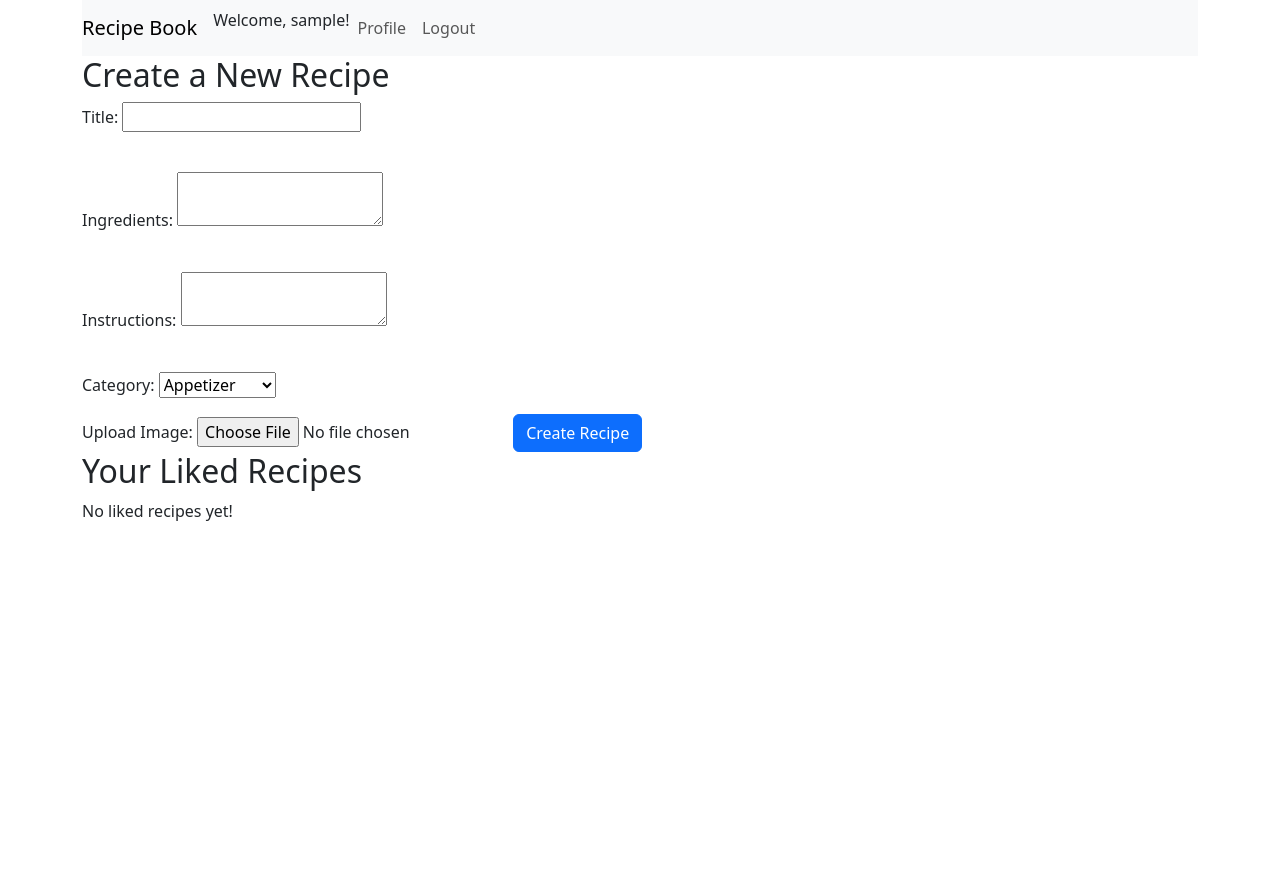
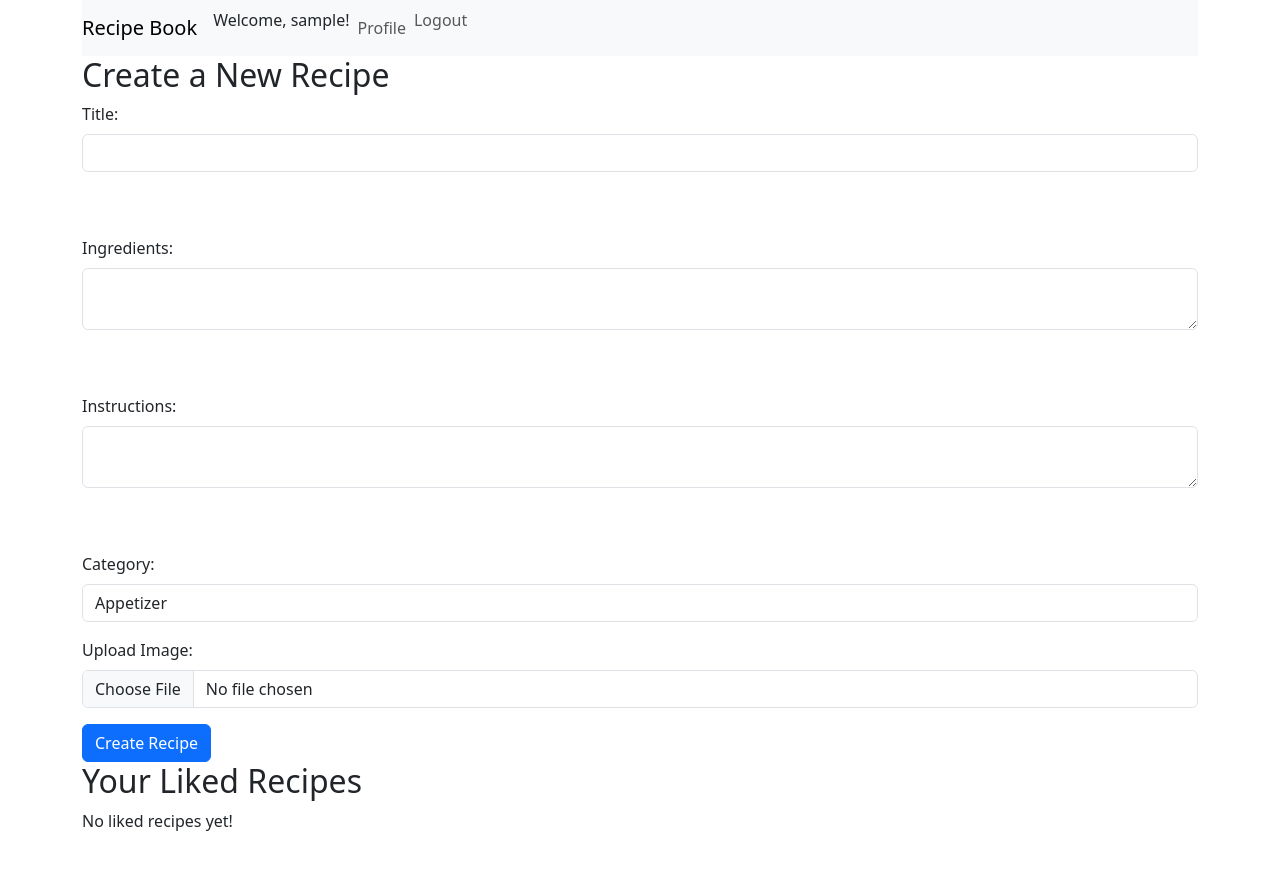
Before and after one commit to Honesty-Beaton/miniproject4HonestyBeaton, a Django app: page /recipebook/profile/ in a window 1280 px wide. Before the commit the page ends 521 px from the top, so only its background shows below. Run offline with Django 5.2, Linux system fonts and the light colour scheme; the visitor is signed in with stand-in values (Sample User, id 1); data that the repository does not hold is empty.

Commit message:
Updated template files to have bootstrap styling

```diff
--- a/mysite/mysite/settings.py
+++ b/mysite/mysite/settings.py
@@ -18,6 +18,8 @@ BASE_DIR = Path(__file__).resolve().parent.parent
 
 MEDIA_URL = '/media/'
 MEDIA_ROOT = os.path.join(BASE_DIR, 'media')
+
+LOGOUT_REDIRECT_URL = 'index'
 # Quick-start development settings - unsuitable for production
 # See https://docs.djangoproject.com/en/5.1/howto/deployment/checklist/
 
--- a/mysite/recipebook/templates/recipes/generic_base.html
+++ b/mysite/recipebook/templates/recipes/generic_base.html
@@ -16,7 +16,13 @@
                     {% if user.is_authenticated %}
                         <li class="nav-item">Welcome, {{ user.username }}!</li>
                         <li class="nav-item"><a class="nav-link" href="{% url 'user_profile' %}">Profile</a></li>
-                        <li class="nav-item"><a class="nav-link" href="{% url 'logout' %}">Logout</a></li>
+
+                        <li class="nav-item">
+                            <form method="POST" action="{% url 'logout' %}" style="display:inline;">
+                                {% csrf_token %}
+                                <button type="submit" class="btn btn-link nav-link" style="padding: 0;">Logout</button>
+                            </form>
+                        </li>
                     {% else %}
                         <li class="nav-item"><a class="nav-link" href="{% url 'login' %}">Login</a></li>
                         <li class="nav-item"><a class="nav-link" href="{% url 'register' %}">Register</a></li>
--- a/mysite/recipebook/templates/recipes/user_profile.html
+++ b/mysite/recipebook/templates/recipes/user_profile.html
@@ -5,37 +5,33 @@
     <form method="post" class="form-group" enctype="multipart/form-data">
         {% csrf_token %}
         <div class="mb-3">
-            <label for="title">Title:</label>
-            <input type="text" name="title" id="title" required><br><br>
+            <label for="title" class="form-label">Title:</label>
+            <input type="text" name="title" id="title" class="form-control" required><br><br>
         </div>
 
         <div class="mb-3">
-
+            <label for="ingredients" class="form-label">Ingredients:</label>
+            <textarea name="ingredients" id="ingredients" class="form-control" required></textarea><br><br>
         </div>
-        <label for="ingredients">Ingredients:</label>
-        <textarea name="ingredients" id="ingredients" required></textarea><br><br>
 
         <div class="mb-3">
-
+            <label for="instructions" class="form-label">Instructions:</label>
+            <textarea name="instructions" id="instructions" class="form-control" required></textarea><br><br>
         </div>
-        <label for="instructions">Instructions:</label>
-        <textarea name="instructions" id="instructions" required></textarea><br><br>
 
         <div class="mb-3">
-
+            <label for="category" class="form-label">Category:</label>
+            <select name="category" id="category" class="form-control" required>
+                <option value="Appetizer">Appetizer</option>
+                <option value="Main Course">Main Course</option>
+                <option value="Dessert">Dessert</option>
+            </select>
         </div>
-        <label for="category">Category:</label>
-        <select name="category" id="category" required>
-            <option value="Appetizer">Appetizer</option>
-            <option value="Main Course">Main Course</option>
-            <option value="Dessert">Dessert</option>
-        </select>
 
         <div class="mb-3">
-
+            <label for="image" class="form-label">Upload Image:</label>
+            <input type="file" name="image" id="image" class="form-control">
         </div>
-        <label for="image">Upload Image:</label>
-        <input type="file" name="image" id="image">
 
         <button type="submit"  class="btn btn-primary">Create Recipe</button>
     </form>
--- a/mysite/recipebook/urls.py
+++ b/mysite/recipebook/urls.py
@@ -6,6 +6,7 @@ from . import views
 
 urlpatterns = [
     path("", views.index, name="index"),
+    path("/", views.index, name="index"),
     path("recipe/<int:recipe_id>/", views.recipe_detail, name='recipe_detail'),
     path("profile/", views.user_profile, name="user_profile"),
     path("like/<int:recipe_id>/", views.like_recipe, name='like_recipe'),
```
Also changed, not shown: mysite/recipebook/admin.py (+36 -4 lines), mysite/recipebook/templates/recipes/recipe_detail.html (+5 -3 lines), mysite/recipebook/views.py (line endings or trailing spaces).
